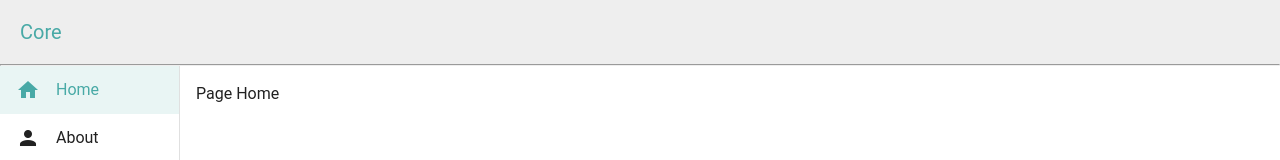
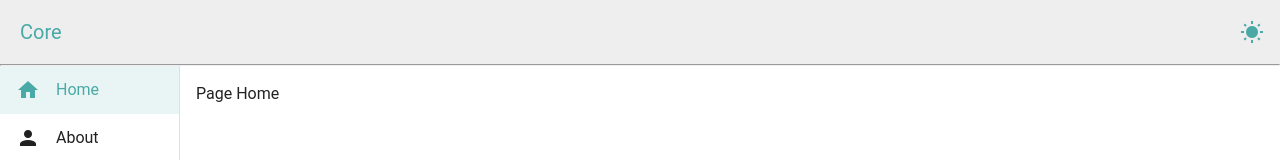
Before and after one commit to SimpllleUser/my-core, a Vue app: page / in a window 1280 px wide. Shown: the top 160 px of the page. Built offline with nearby package versions, Linux system fonts and the light colour scheme; a small style sheet from the web is missing.

Commit message:
feat: add toggle theme

```diff
--- a/src/layouts/default.vue
+++ b/src/layouts/default.vue
@@ -1,5 +1,5 @@
 <script lang="ts" setup>
-import { NavBar, Icons } from "../shared";
+import { NavBar, Icons, ThemeToggle } from "../shared";
 
 const navigationItems = [
   { title: "Home", route: "/", icon: Icons.Home },
@@ -11,7 +11,11 @@ const navigationItems = [
 
 <template>
   <v-main>
-    <VToolbar title="Core" class="text-secondary" />
+    <VToolbar title="Core" class="text-secondary">
+      <template #append>
+        <ThemeToggle />
+      </template>
+    </VToolbar>
     <hr class="elevation-0" />
     <div class="layout d-flex">
       <div class="layout-sidebar">
--- a/src/shared/model/icons.ts
+++ b/src/shared/model/icons.ts
@@ -41,4 +41,6 @@ export enum Icons {
   ChevronDown = "mdi-chevron-down",
   ChevronLeft = "mdi-chevron-left",
   ChevronRight = "mdi-chevron-right",
+  WeatherNight = "mdi-weather-night",
+  WhiteBalanceSunny = "mdi-white-balance-sunny",
 }
--- a/src/shared/model/vuetify.ts
+++ b/src/shared/model/vuetify.ts
@@ -25,3 +25,8 @@ export enum Sizes {
   Large = "large",
   XLarge = "x-large",
 }
+
+export enum Themes {
+  Light = "light",
+  Dark = "dark",
+}
--- /dev/null
+++ b/src/shared/ui/ThemeToggle.vue
@@ -0,0 +1,24 @@
+<script setup lang="ts">
+import { useTheme } from "vuetify";
+import { ref, watch, computed } from "vue";
+import { Icons, Themes } from "../model";
+
+const theme = useTheme();
+const isDark = ref(theme.global.name.value === Themes.Dark);
+
+watch(isDark, (val) => {
+  theme.global.name.value = val ? Themes.Dark : Themes.Light;
+});
+
+const themeIcon = computed(() => {
+  return isDark.value ? Icons.WeatherNight : Icons.WhiteBalanceSunny;
+});
+
+const toggleTheme = () => {
+  isDark.value = !isDark.value;
+};
+</script>
+
+<template>
+  <VBtn @click="toggleTheme" :icon="themeIcon" />
+</template>
--- a/src/shared/ui/index.ts
+++ b/src/shared/ui/index.ts
@@ -1 +1,2 @@
 export { default as NavBar } from "./NavBar.vue";
+export { default as ThemeToggle } from "./ThemeToggle.vue";
```
